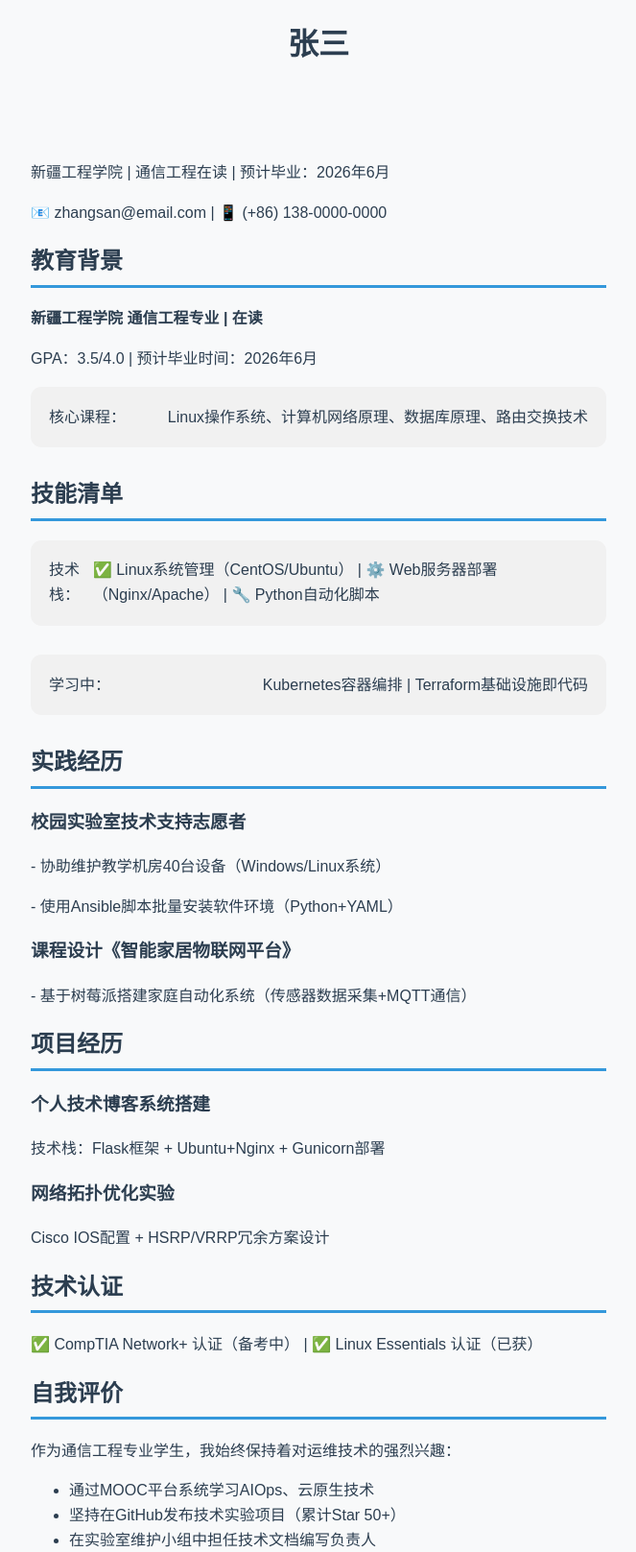
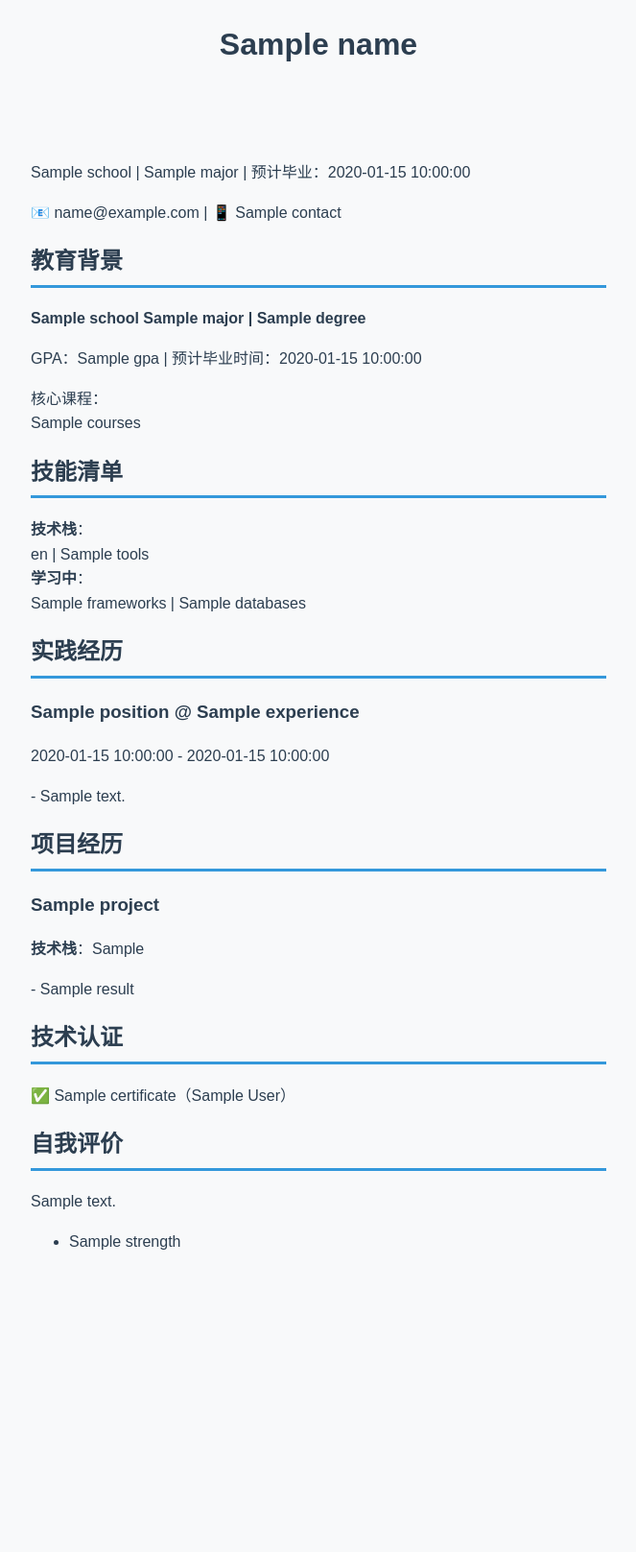
Before and after one commit to chine0411/Mkdown-Resume_Generation, a Python web app: template templates/模板2.html in a window 1280 px wide. Shown: the whole page at 96% size, without its empty margins (308-971 px from the left). After the commit the page ends 1302 px from the top, so only its background shows below. Run offline with Jinja, Linux system fonts and the light colour scheme; the template is opened without the code that fills it: most values are stand-ins (such as "Sample title", 1, 10 or a date in 2020).

Commit message:
修改了模板

```diff
--- a/static/css/模板2.css
+++ b/static/css/模板2.css
@@ -45,15 +45,21 @@ h2 {
     margin-top: 5mm; /* 段落间垂直间距（控制信息密度） */
     /* 二级标题样式（如"教育背景"） */
 }
-
-.skill-item {
-    display: flex; /* 弹性布局实现分栏效果（关键信息分组） */
-    justify-content: space-between; /* 左右元素间距分配（平衡视觉重量） */
-    margin-bottom: 8mm; /* 技能项间垂直间距缩减（提高信息密度） */
-    padding: 5mm; /* 内边距缓冲（提升可点击区域） */
-    background-color: #f1f1f1; /* 浅灰色背景区分技能项（降低视觉疲劳） */
-    border-radius: 3mm; /* 圆角边框（现代设计特征） */
-    /* 技能清单项的统一样式 */
+.profile-pic {
+  display: flex;
+  justify-content: center; /* 水平居中 */
+  align-items: center;     /* 垂直居中（可选） */
+}
+/* 头像样式 */
+.profile-pic img {
+   width: 160px;
+   height: 160px;
+   object-fit: cover;  /* 保持图片比例并覆盖整个容器 */
+   border-radius: 70%;  /* 将图片转为圆形 */
+   margin-bottom: 15px;  /* 添加间距 */
+   border: 4px solid rgba(255, 255, 255, 0.8);  /* 添加半透明白色边框 */
+   box-shadow: 0 4px 15px rgba(0, 0, 0, 0.1);  /* 添加微妙阴影效果 */
+   margin-bottom: 15px;
 }
 
 /* 打印媒体查询优化（保留原始背景） */
--- a/templates/模板2.html
+++ b/templates/模板2.html
@@ -4,66 +4,95 @@
     <meta charset="UTF-8">
     <meta content="width=device-width, initial-scale=1.0, maximum-scale=1.0" name="viewport">
     <link href="../static/css/模板2.css" rel="stylesheet">
-    <title>运维工程师简历</title>
+    <title>{{ job_intention or "简历" }}</title>
 </head>
 <body>
 <div class="container">
-    <h1>张三</h1>
-    <p>新疆工程学院 | 通信工程在读 | 预计毕业：2026年6月</p>
-    <p>📧 zhangsan@email.com | 📱 (+86) 138-0000-0000</p>
+    <!-- 照片区域 -->
+    {% if personal_info.photo %}
+    <div class="profile-pic">
+            <img alt="个人照片" src="{{ personal_info.face or '../封面.jpg' }}">
+    </div>
+    {% endif %}
 
+    <h1>{{ name or "匿名" }}</h1>
+    {% if education.school %}
+    <p>{{ education.school }} | {{ education.major }} | 预计毕业：{{ education.end_date }}</p>
+    {% endif %}
+    {% if personal_info.e_mail and personal_info.contact %}
+    <p>📧 {{ personal_info.e_mail }} | 📱 {{ personal_info.contact }}</p>
+    {% endif %}
+
+    {% if education.school %}
     <h2>教育背景</h2>
-    <p><strong>新疆工程学院 通信工程专业 | 在读</strong></p>
-    <p>GPA：3.5/4.0 | 预计毕业时间：2026年6月</p>
+    <p><strong>{{ education.school }} {{ education.major }} | {{ education.degree }}</strong></p>
+    <p>GPA：{{ education.gpa }} | 预计毕业时间：{{ education.end_date }}</p>
+    {% if education.courses %}
+        <div>核心课程：</div>
+        <div>{{ education.courses }}</div>
+    {% endif %}
+    {% endif %}
 
+    {% if skills.programming_languages or skills.tools %}
+    <h2>技能清单</h2>
+        <div><strong>技术栈</strong>：</div>
+        <div>{{ skills.programming_languages }} | {{ skills.tools }}</div>
+    {% if skills.frameworks or skills.databases %}
     <div class="skill-item">
-        <div>核心课程：</div>
-        <div>Linux操作系统、计算机网络原理、数据库原理、路由交换技术</div>
+        <div><strong>学习中</strong>：</div>
+        <div>{{ skills.frameworks }} | {{ skills.databases }}</div>
     </div>
+    {% endif %}
+    {% endif %}
 
-    <h2>技能清单</h2>
-    <div class="skill-item">
-        <div>技术栈：</div>
-        <div>✅ Linux系统管理（CentOS/Ubuntu） | ⚙️ Web服务器部署（Nginx/Apache） | 🔧 Python自动化脚本</div>
+    {% if work_experience %}
+    <h2>实践经历</h2>
+    {% for experience in work_experience %}
+    <div class="experience">
+        <h3>{{ experience.position }} @ {{ experience.company_name }}</h3>
+        <p>{{ experience.start_date }} - {{ experience.end_date }}</p>
+        {% for desc in experience.description %}
+        <p>- {{ desc }}</p>
+        {% endfor %}
     </div>
-    <div class="skill-item">
-        <div>学习中：</div>
-        <div>Kubernetes容器编排 | Terraform基础设施即代码</div>
+    {% endfor %}
+    {% endif %}
+
+    {% if project_experience %}
+    <h2>项目经历</h2>
+    {% for project in project_experience %}
+    <div class="project">
+        <h3>{{ project.project_name }}</h3>
+        <p><strong>技术栈</strong>：{{ project.tech_stack | join(" | ") }}</p>
+        {% for result in project.results %}
+        <p>- {{ result }}</p>
+        {% endfor %}
     </div>
+    {% endfor %}
+    {% endif %}
 
-    <h2>实践经历</h2>
-    <div class="experience">
-        <h3>校园实验室技术支持志愿者</h3>
-        <p>- 协助维护教学机房40台设备（Windows/Linux系统）</p>
-        <p>- 使用Ansible脚本批量安装软件环境（Python+YAML）</p>
-    </div>
-    <div class="experience">
-        <h3>课程设计《智能家居物联网平台》</h3>
-        <p>- 基于树莓派搭建家庭自动化系统（传感器数据采集+MQTT通信）</p>
-    </div>
+    {% if certificates %}
+    <h2>技术认证</h2>
+    <p>
+        {% for cert in certificates %}
+        ✅ {{ cert.certificate_name }}（{{ cert.issuing_authority }}）{% if not loop.last %} | {% endif %}
+        {% endfor %}
+    </p>
+    {% endif %}
 
-    <h2>项目经历</h2>
-    <div class="project">
-        <h3>个人技术博客系统搭建</h3>
-        <p>技术栈：Flask框架 + Ubuntu+Nginx + Gunicorn部署</p>
-    </div>
-
-    <div class="project">
-        <h3>网络拓扑优化实验</h3>
-        <p>Cisco IOS配置 + HSRP/VRRP冗余方案设计</p>
-    </div>
-
-
-    <h2>技术认证</h2>
-    <p>✅ CompTIA Network+ 认证（备考中） | ✅ Linux Essentials 认证（已获）</p>
-
+    {% if self_evaluation.description or self_evaluation.strengths %}
     <h2>自我评价</h2>
-    <p>作为通信工程专业学生，我始终保持着对运维技术的强烈兴趣：</p>
+    {% if self_evaluation.description %}
+    <p>{{ self_evaluation.description | join("；") }}</p>
+    {% endif %}
+    {% if self_evaluation.strengths %}
     <ul>
-        <li>通过MOOC平台系统学习AIOps、云原生技术</li>
-        <li>坚持在GitHub发布技术实验项目（累计Star 50+）</li>
-        <li>在实验室维护小组中担任技术文档编写负责人</li>
+        {% for strength in self_evaluation.strengths %}
+        <li>{{ strength }}</li>
+        {% endfor %}
     </ul>
+    {% endif %}
+    {% endif %}
 </div>
 </body>
 </html>
```
Also changed, not shown: static/UI/AboutUi.py (added, +91 -0 lines).
